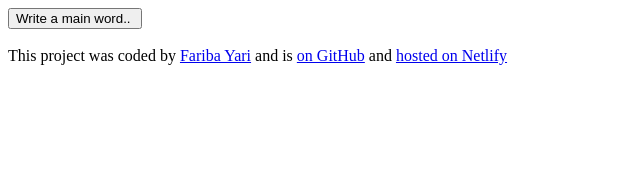
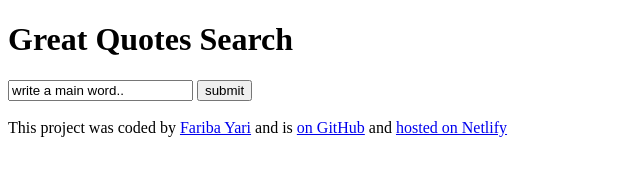
Before and after one commit to YariFariba-art/Quot-Generetor, a plain HTML site: page index.html in a window 1280 px wide. Shown: the whole page, without its empty margins (0-640 px from the left). Drawn offline with Linux system fonts and the light colour scheme.

Commit message:
HTML Commit

```diff
--- a/index.html
+++ b/index.html
@@ -4,12 +4,14 @@
 <head>
     <meta charset="UTF-8">
     <meta name="viewport" content="width=device-width, initial-scale=1.0">
-    <title>Document</title>
+    <title>Quote Generator</title>
 </head>
 <body>
+    <h1>Great Quotes Search</h1>
 <div>
     <form action="">
-        <input type="submit" value="Write a main word.. " required ></form>
+        <input type="text" value="write a main word.." required>
+        <input type="submit" value="submit"  ></form>
 </div>
 <br>
 <div id="quot">
```
